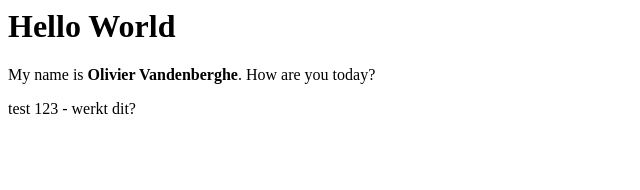
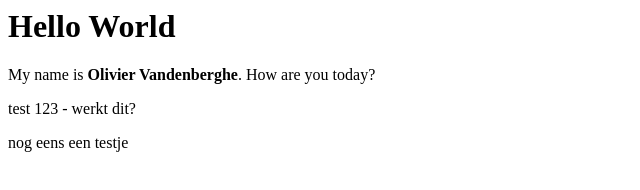
Before and after one commit to OlivierVDB2002/OlivierVDB2002.github.io, a plain HTML site: page index.html in a window 1280 px wide. Shown: the whole page, without its empty margins (0-640 px from the left). Drawn offline with Linux system fonts and the light colour scheme.

Commit message:
third upload index.html

```diff
--- a/index.html
+++ b/index.html
@@ -1,3 +1,4 @@
 <h1>Hello World</h1>
 <p>My name is <strong>Olivier Vandenberghe</strong>. How are you today?</p>
 <p>test 123 - werkt dit?</p>
+<p>nog eens een testje</p>
```
